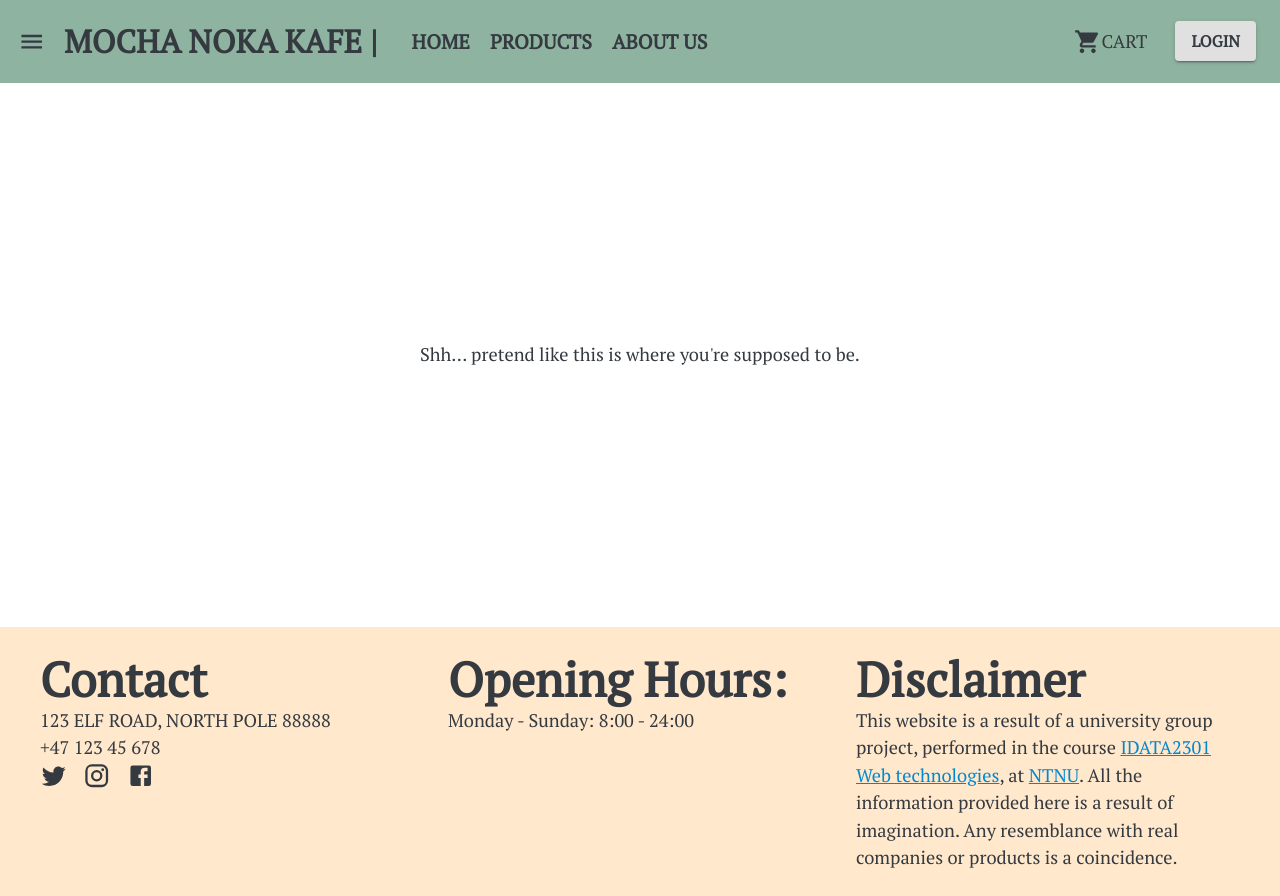
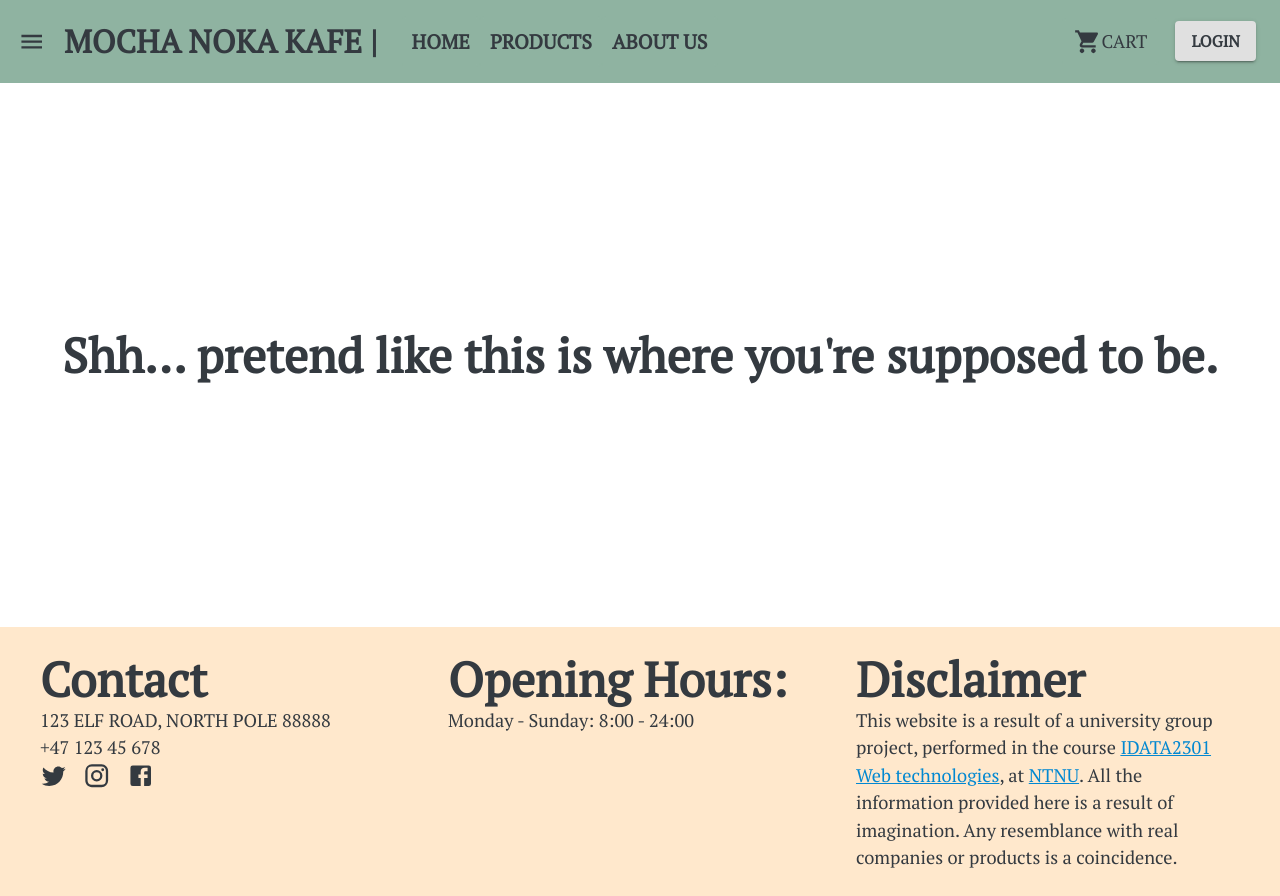
Before and after one commit to FennecFromSahara/Group-7-IDATA2301-IDATA2306, a React (Create React App) app in the folder coffeeshop-frontend/: page /veryRealURL in a window 1280 px wide. Built offline with nearby package versions, Linux system fonts and the light colour scheme.

Commit message:
fixed Secret page

```diff
--- a/coffeeshop-frontend/src/pages/Secret/Secret.jsx
+++ b/coffeeshop-frontend/src/pages/Secret/Secret.jsx
@@ -24,7 +24,7 @@ function Secret() {
           flex={1}
           overflow="auto"
         >
-          <Typography type="h1">
+          <Typography variant="h1">
             Shh... pretend like this is where you're supposed to be.
           </Typography>
         </Box>
```
